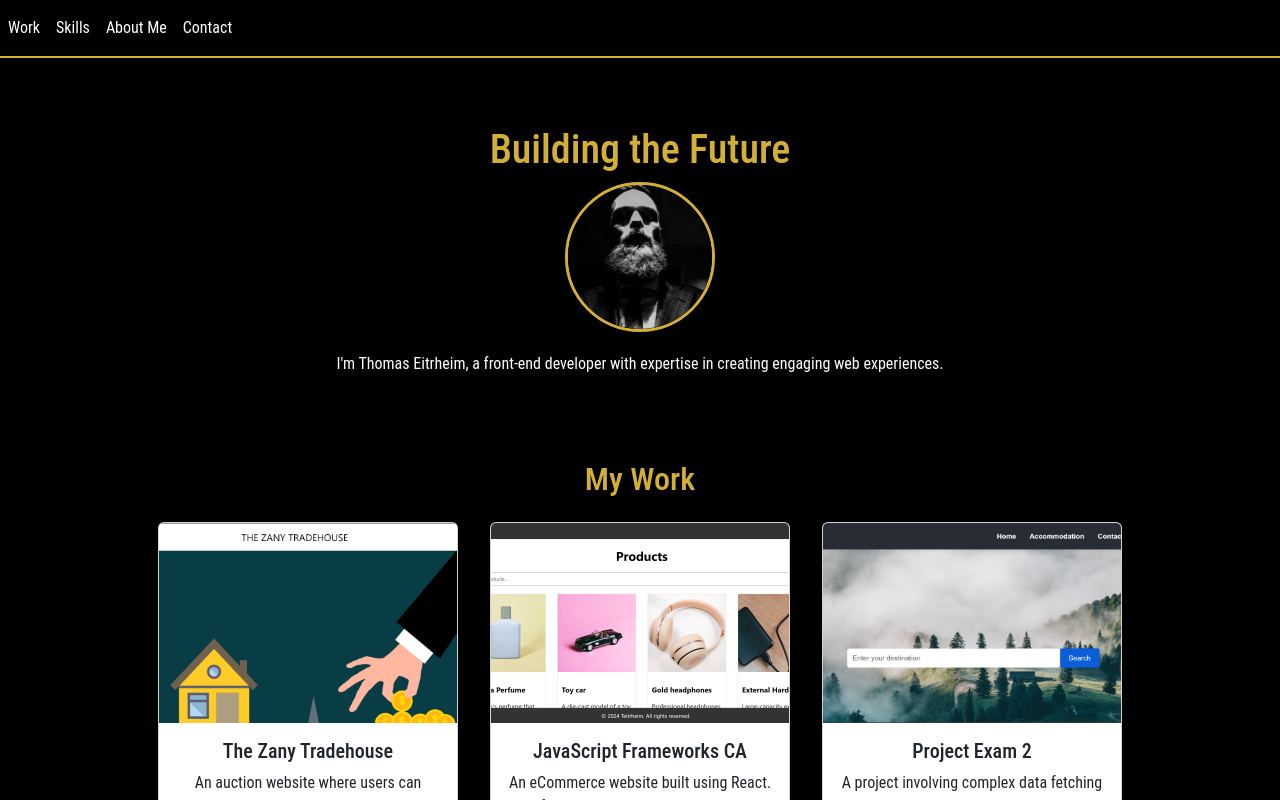
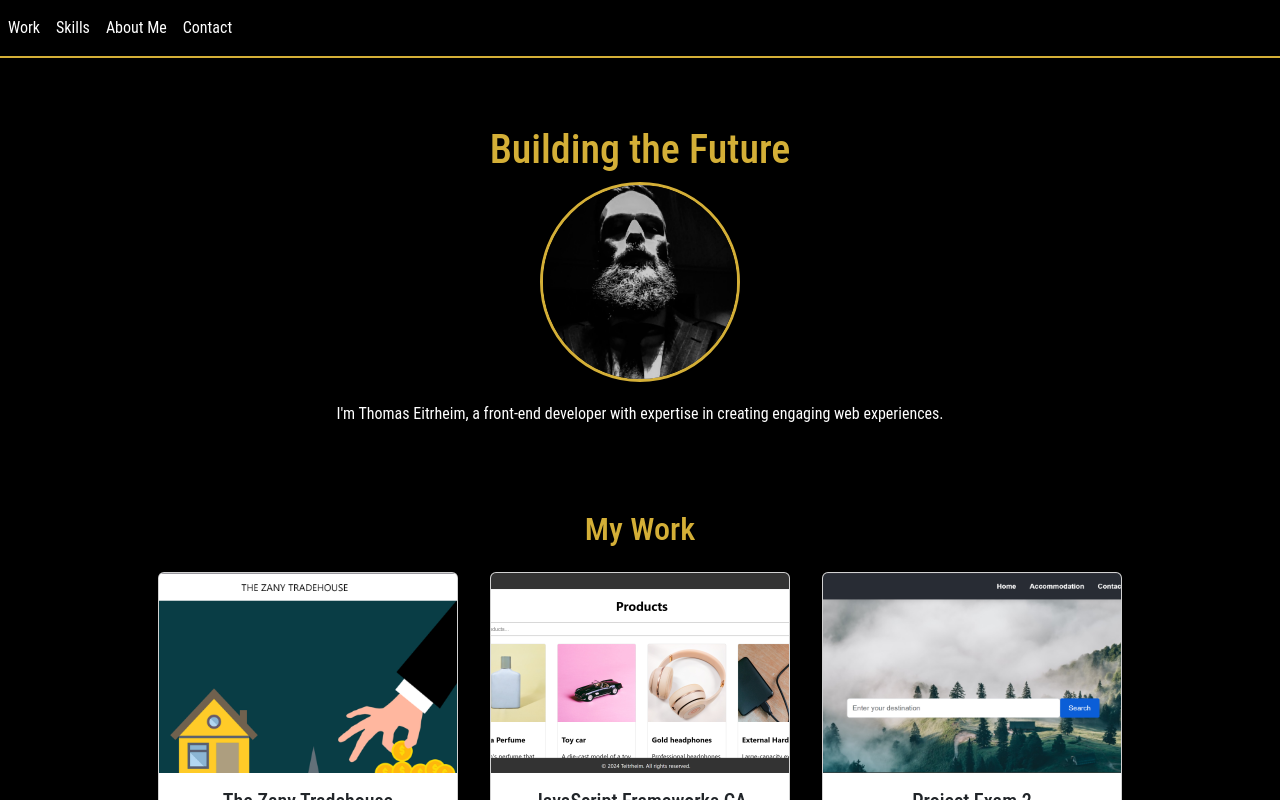
Before and after one commit to Teitrheim/portfolio2, a React (Create React App) app: page / in a window 1280 px wide. Shown: the top 800 px of the page. Built offline with nearby package versions, Linux system fonts and the light colour scheme.

Commit message:
Refactor CSS styles for App component and Header component: Adjust profile image size and add padding to project cards

```diff
--- a/src/App.css
+++ b/src/App.css
@@ -16,8 +16,8 @@ h2 {
 
 .profile-image {
   border-radius: 50%;
-  width: 150px;
-  height: 150px;
+  width: 200px;
+  height: 200px;
   object-fit: cover;
   border: 3px solid #d4af37;
   margin-bottom: 20px;
@@ -77,6 +77,8 @@ h2 {
   padding: 20px;
 }
 
+
+
 /* Skills List Styling */
 .skills-list {
   list-style: none;
```
